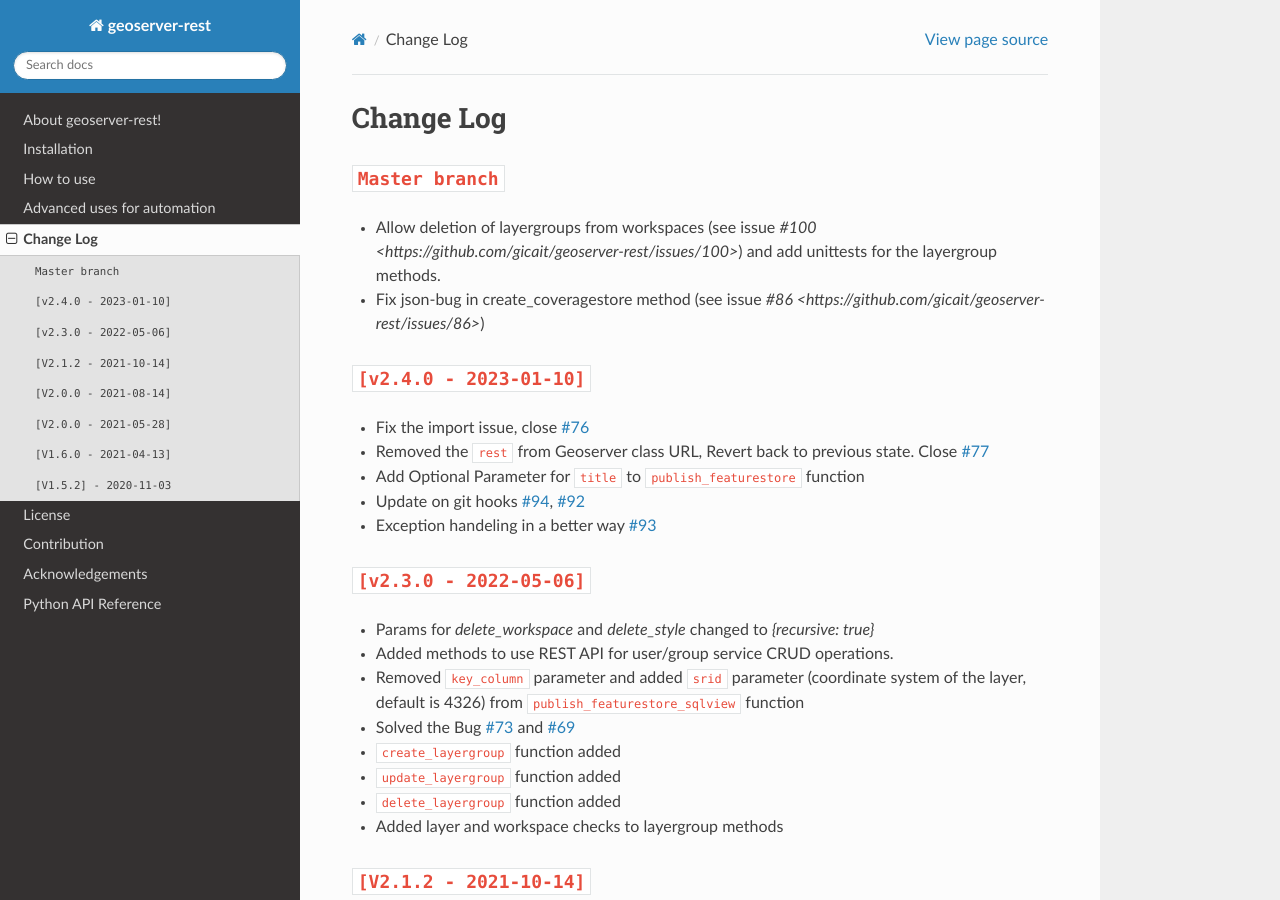
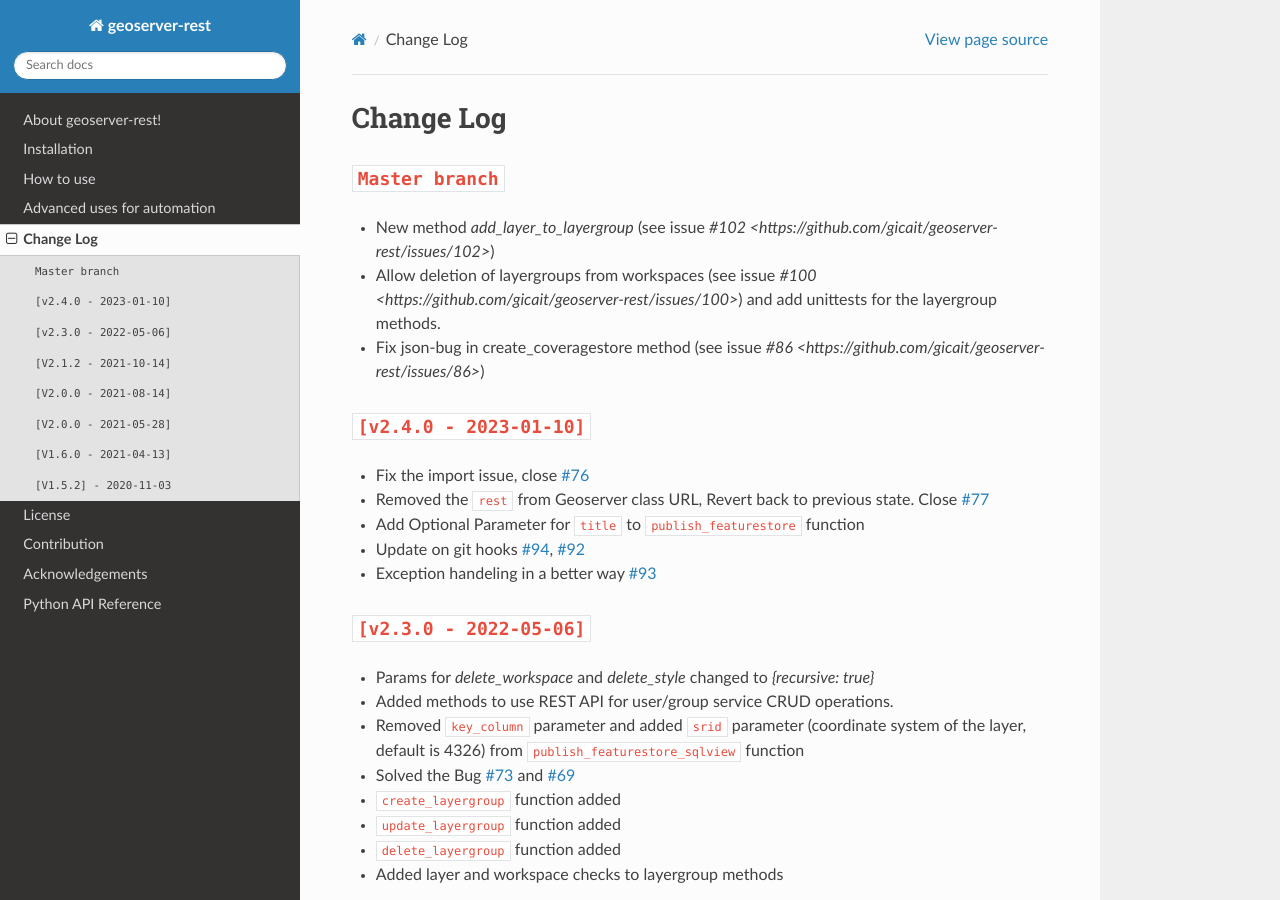
Before and after one commit to gicait/geoserver-rest, a Sphinx documentation site: the page built from docs/source/change_log.rst, in a window 1280 px wide and 900 px high. Built offline with Sphinx 7.4.7 and the Read the Docs theme 2.0.0, drawn with Linux system fonts in a browser that asks for light colours.

Commit message:
update change log

```diff
--- a/docs/source/change_log.rst
+++ b/docs/source/change_log.rst
@@ -3,7 +3,7 @@ Change Log
 
 ``Master branch``
 ^^^^^^^^^^^^^^^^^
-
+* New method `add_layer_to_layergroup` (see issue `#102 <https://github.com/gicait/geoserver-rest/issues/102>`)
 * Allow deletion of layergroups from workspaces (see issue `#100 <https://github.com/gicait/geoserver-rest/issues/100>`) and add unittests for the layergroup methods.
 * Fix json-bug in create_coveragestore method (see issue `#86 <https://github.com/gicait/geoserver-rest/issues/86>`)
 
```
